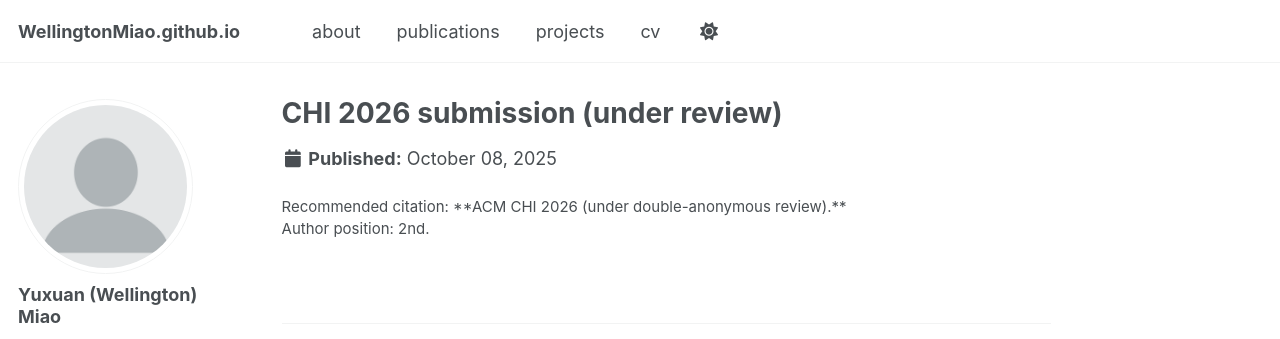
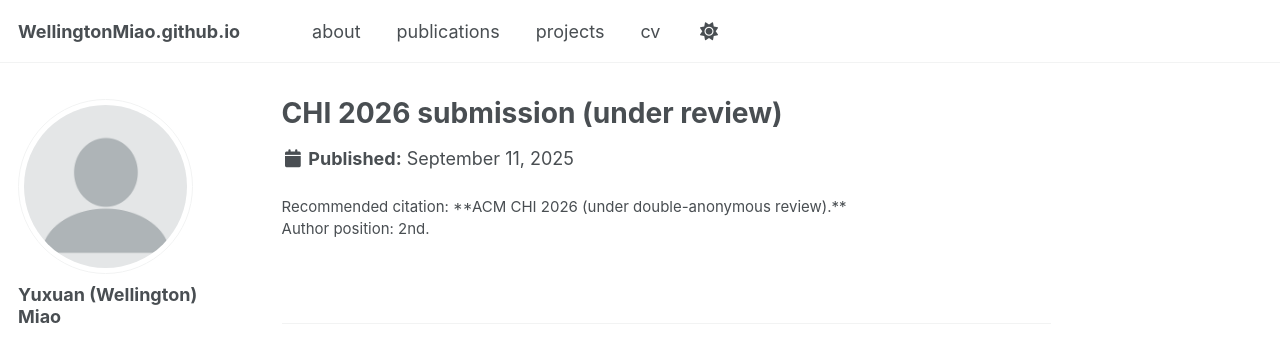
Before and after one commit to WellingtonMiao/WellingtonMiao.github.io, a Jekyll site: the page built from _publications/2025-10-08-chi2026-submission-2nd.md, in a window 1280 px wide and 924 px high. Shown: the top 339 px of the window. Built offline with Jekyll 4.4.1, drawn with Linux system fonts in a browser that asks for light colours; some web fonts are replaced; a script that is not in the unit is left out.

Commit message:
Update 2025-10-08-chi2026-submission-2nd.md

```diff
--- a/_publications/2025-10-08-chi2026-submission-2nd.md
+++ b/_publications/2025-10-08-chi2026-submission-2nd.md
@@ -3,7 +3,7 @@
 collection: publications
 category: conferences
 permalink: /publication/chi2026-submission-2nd
-date: 2025-10-08
+date: 2025-09-11
 citation: |
   **ACM CHI 2026 (under double-anonymous review).**<br>
   Author position: 2nd.
```
